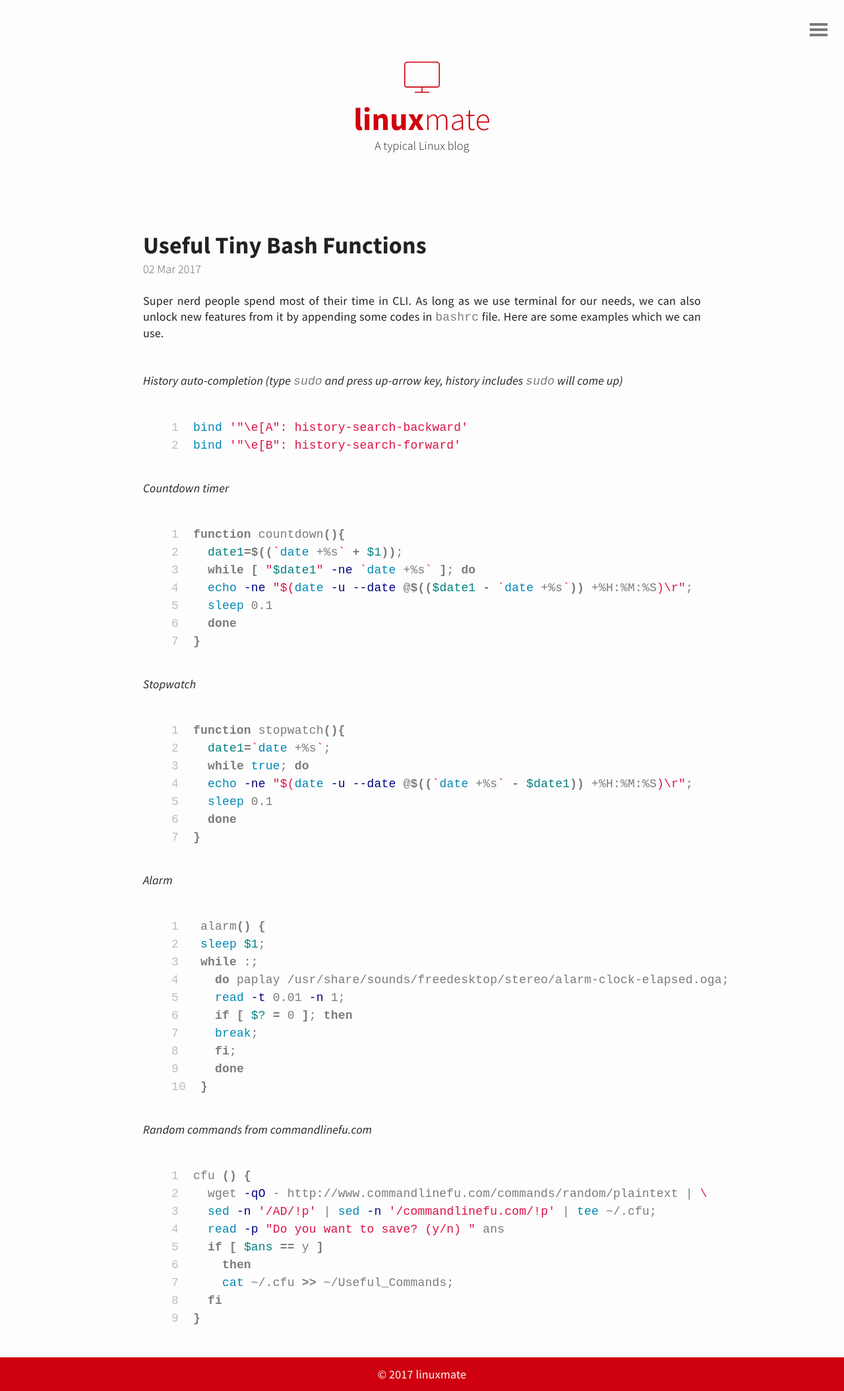
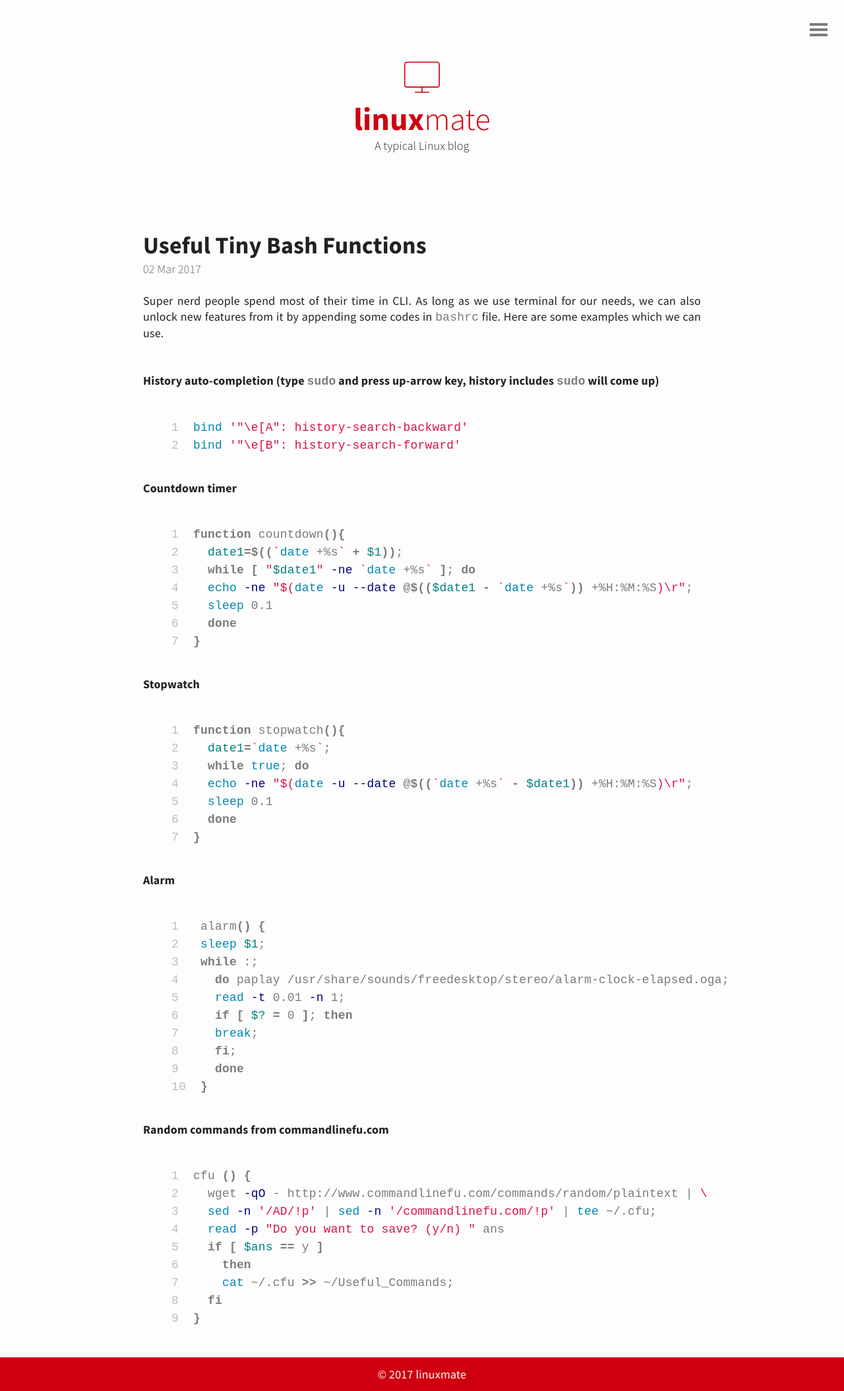
Before and after one commit to shonry271192/-, a Jekyll site: the page built from _posts/2017-03-02-Useful-Tiny-Bash-Functions.md, in a window 1280 px wide. Shown: the whole page at 66% size. Built offline with Jekyll 4.4.1, drawn with Linux system fonts in a browser that asks for light colours.

```diff
--- a/_posts/2017-03-02-Useful-Tiny-Bash-Functions.md
+++ b/_posts/2017-03-02-Useful-Tiny-Bash-Functions.md
@@ -4,13 +4,13 @@ title: Useful Tiny Bash Functions
 Super nerd people spend most of their time in CLI. As long as we use terminal for our needs, we can also unlock new features from it by appending some codes in `bashrc` file. Here are some examples which we can use.
 &nbsp;
 
-*History auto-completion (type `sudo` and press up-arrow key, history includes `sudo` will come up)*
+**History auto-completion (type `sudo` and press up-arrow key, history includes `sudo` will come up)**
 {%highlight bash linenos%}
 bind '"\e[A": history-search-backward'
 bind '"\e[B": history-search-forward'
 {%endhighlight%}
 
-*Countdown timer*
+**Countdown timer**
 {%highlight bash linenos%}
 function countdown(){
   date1=$((`date +%s` + $1));
@@ -21,7 +21,7 @@ function countdown(){
 }
 {%endhighlight%}
 
-*Stopwatch*
+**Stopwatch**
 {%highlight bash linenos%}
 function stopwatch(){
   date1=`date +%s`;
@@ -32,7 +32,7 @@ function stopwatch(){
 }
 {%endhighlight%}
 
-*Alarm*
+**Alarm**
 {%highlight bash linenos%}
 alarm() {
 sleep $1;
@@ -46,7 +46,7 @@ while :;
 }
 {%endhighlight%}
 
-*Random commands from commandlinefu.com*
+**Random commands from commandlinefu.com**
 {%highlight bash linenos%}
 cfu () {
   wget -qO - http://www.commandlinefu.com/commands/random/plaintext | \
```
